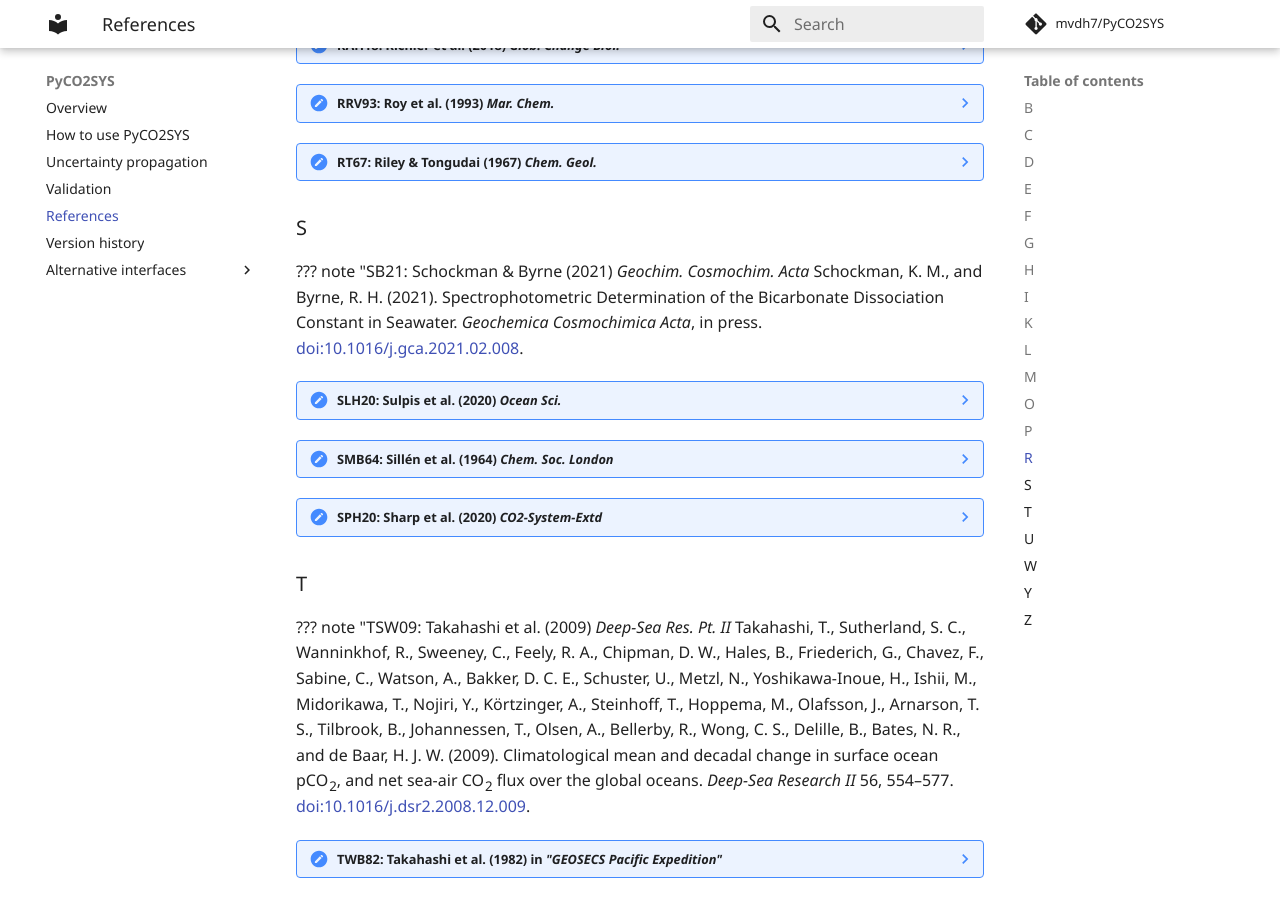
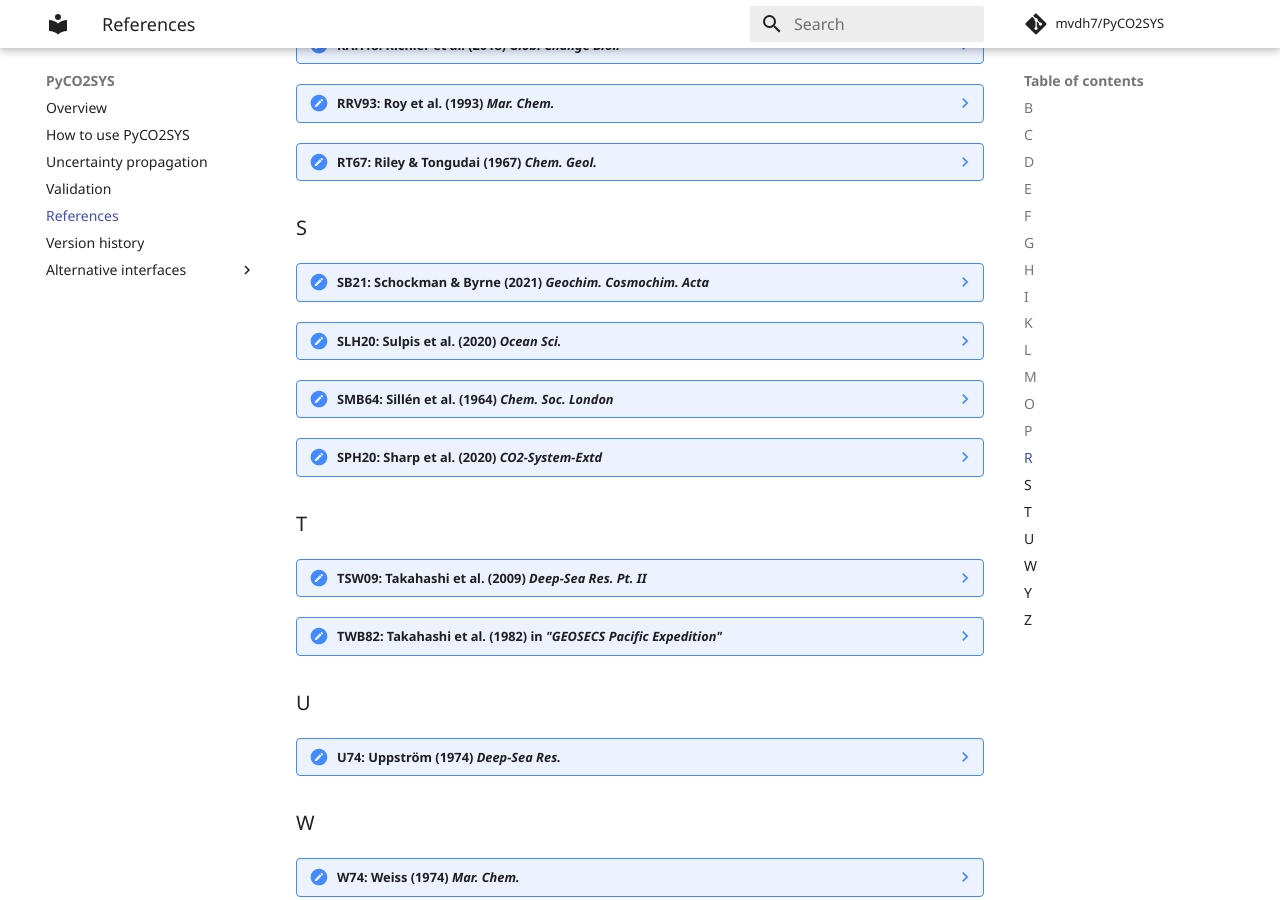
Before and after one commit to mvdh7/PyCO2SYS, an MkDocs documentation site: the page built from docs/refs.md, in a window 1280 px wide and 900 px high, scrolled down 3991 px. Built offline with MkDocs 1.6.1 and Material for MkDocs 9.7.7, drawn with Linux system fonts in a browser that asks for light colours; comment, search, counter and statistics services are not loaded.

Commit message:
Fix dropdowns

```diff
--- a/docs/refs.md
+++ b/docs/refs.md
@@ -197,7 +197,7 @@ Click on each reference to see more details.
 
 ### S
 
-??? note "SB21: Schockman & Byrne (2021) *Geochim. Cosmochim. Acta*
+??? note "SB21: Schockman & Byrne (2021) *Geochim. Cosmochim. Acta*"
     Schockman, K. M., and Byrne, R. H. (2021). Spectrophotometric Determination of the Bicarbonate Dissociation Constant in Seawater. *Geochemica Cosmochimica Acta*, in press.  [doi:10.1016/j.gca.2021.02.008](https://doi.org/10.1016/j.gca.2021.02.008).
 
 ??? note "SLH20: Sulpis et al. (2020) *Ocean Sci.*"
@@ -211,7 +211,7 @@ Click on each reference to see more details.
 
 ### T
 
-??? note "TSW09: Takahashi et al. (2009) *Deep-Sea Res. Pt. II*
+??? note "TSW09: Takahashi et al. (2009) *Deep-Sea Res. Pt. II*"
     Takahashi, T., Sutherland, S. C., Wanninkhof, R., Sweeney, C., Feely, R. A., Chipman, D. W., Hales, B., Friederich, G., Chavez, F., Sabine, C., Watson, A., Bakker, D. C. E., Schuster, U., Metzl, N., Yoshikawa-Inoue, H., Ishii, M., Midorikawa, T., Nojiri, Y., Körtzinger, A., Steinhoff, T., Hoppema, M., Olafsson, J., Arnarson, T. S., Tilbrook, B., Johannessen, T., Olsen, A., Bellerby, R., Wong, C. S., Delille, B., Bates, N. R., and de Baar, H. J. W. (2009).  Climatological mean and decadal change in surface ocean pCO<sub>2</sub>, and net sea-air CO<sub>2</sub> flux over the global oceans.  *Deep-Sea Research II* 56, 554–577.  [doi:10.1016/j.dsr2.2008.12.009](https://doi.org/10.1016/j.dsr2.2008.12.009).
 
 ??? note "TWB82: Takahashi et al. (1982) in *"GEOSECS Pacific Expedition"*"
@@ -228,7 +228,7 @@ Click on each reference to see more details.
     Weiss, R. F. (1974). Carbon dioxide in water and seawater: the solubility of a non-ideal gas. *Marine Chemistry* 2, 203–215. <a href='https://doi.org/10.1016/0304-4203(74)90015-2'>doi:10.1016/0304-4203(74)90015-2</a>.
 
 ??? note "WM13: Waters & Millero (2013) *Mar. Chem.*"
-    Waters, J.F., Millero, F.J. (2013). The free proton concentration scale for seawater pH. *Marine Chemistry* 149, 8–22. [doi:10.1016/j.marchem.2012.11.003](https://doi.org/10.1016/j.marchem.2012.11.003)
+    Waters, J.F., Millero, F.J. (2013). The free proton concentration scale for seawater pH. *Marine Chemistry* 149, 8–22. [doi:10.1016/j.marchem.2012.11.003](https://doi.org/10.1016/j.marchem.2012.11.003).
 
 ??? note "WMW14: Waters et al. (2014) *Mar. Chem.*"
     Waters, J., Millero, F. J., and Woosley, R. J. (2014). Corrigendum to “The free proton concentration scale for seawater pH”, [MARCHE: 149 (2013) 8–22]. *Marine Chemistry* 165, 66–67. [doi:10.1016/j.marchem.2014.07.004](https://doi.org/10.1016/j.marchem.2014.07.004).
```
